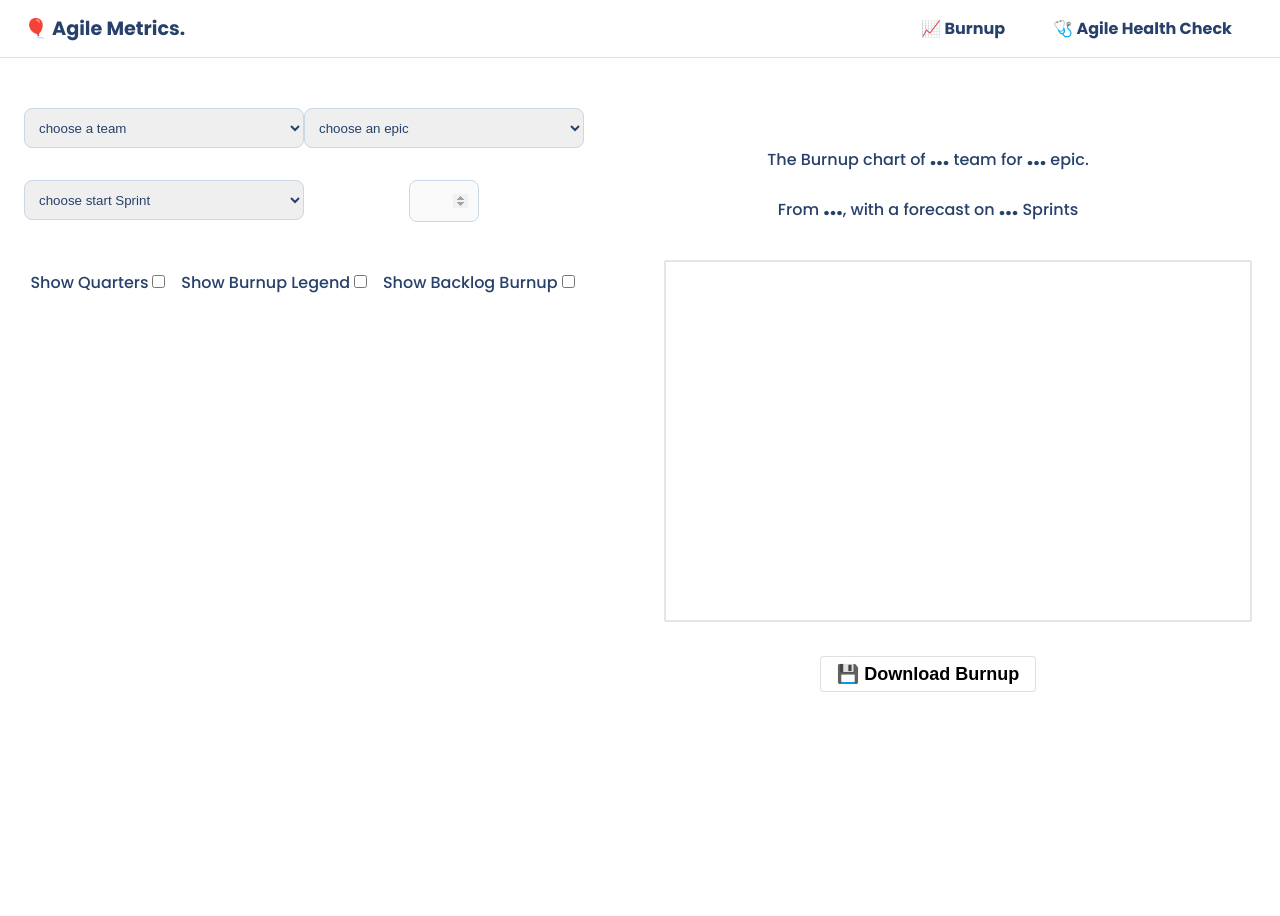
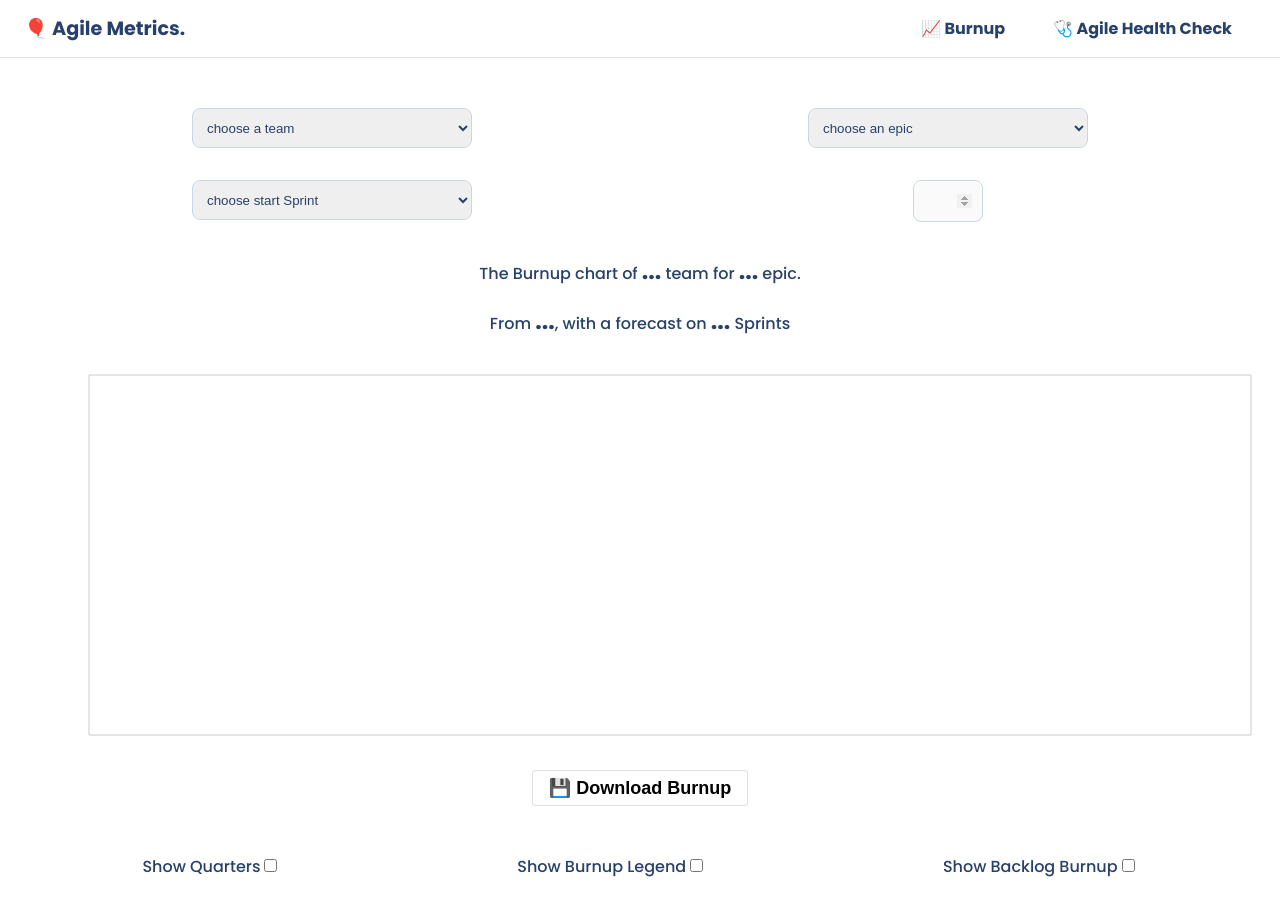
Before and after one commit to guyoome/agile-metrics, a React (Create React App) app: page / in a window 1280 px wide. Shown: the top 916 px of the page. Before the commit the page ends 800 px from the top, so only its background shows below. Built offline with nearby package versions, Linux system fonts and the light colour scheme.

Commit message:
Remove layout from Burnup

```diff
--- a/src/Burnup/Burnup.js
+++ b/src/Burnup/Burnup.js
@@ -140,8 +140,9 @@ function Burnup() {
     }, [history, sprints, sprintStart, forecastScope, showBacklogBurnup, backlog, isQuarterShown])
 
     return (
-        <div className='container'>
-            <div className='left'>
+        <div>
+            {/* // <div className='container'> */}
+            {/* <div className='left'> */}
             <div className="flex-container">
 
                 <div className="flex-item">
@@ -172,29 +173,10 @@ function Burnup() {
                         value={(e) => { setForecastScope(parseInt(e, 10)) }} />
                 </div>
             </div>
-                <div className="flex-container mt-5">
-                    <div className="flex-item">
-                        <p>Show Quarters
-                            <Input.Checkbox
-                                value={(e) => { setIsQuarterShown(e) }} />
-                        </p>
-                    </div>
-                    <div className="flex-item">
-                        <p>Show Burnup Legend
-                            <Input.Checkbox
-                                value={(e) => { setShowLegend(e) }} />
-                        </p>
-                    </div>
-                    <div className="flex-item">
-                        <p>Show Backlog Burnup
-                            <Input.Checkbox
-                                value={(e) => { setShowBacklogBurnup(e) }} />
-                        </p>
-                    </div>
-                </div>
-            </div>
 
-            <div className='right'>
+            {/* </div> */}
+
+            {/* <div className='right'> */}
             <div id='burnup-chart'>
                 <p className="mt-5">The Burnup chart of <span className="highlight">{team.name ? team.name : "..."}</span> team
                     {!!showBacklogBurnup ?
@@ -231,8 +213,27 @@ function Burnup() {
 
             <Button.SaveAsPNG icon="💾" text="Download Burnup" node="burnup-chart" fileName="burnup-chart" />
 
-
+            <div className="flex-container mt-5">
+                <div className="flex-item">
+                    <p>Show Quarters
+                        <Input.Checkbox
+                            value={(e) => { setIsQuarterShown(e) }} />
+                    </p>
                 </div>
+                <div className="flex-item">
+                    <p>Show Burnup Legend
+                        <Input.Checkbox
+                            value={(e) => { setShowLegend(e) }} />
+                    </p>
+                </div>
+                <div className="flex-item">
+                    <p>Show Backlog Burnup
+                        <Input.Checkbox
+                            value={(e) => { setShowBacklogBurnup(e) }} />
+                    </p>
+                </div>
+            </div>
+            {/* </div> */}
 
 
 
```
Lines whose indentation alone changed are shown as unchanged.
